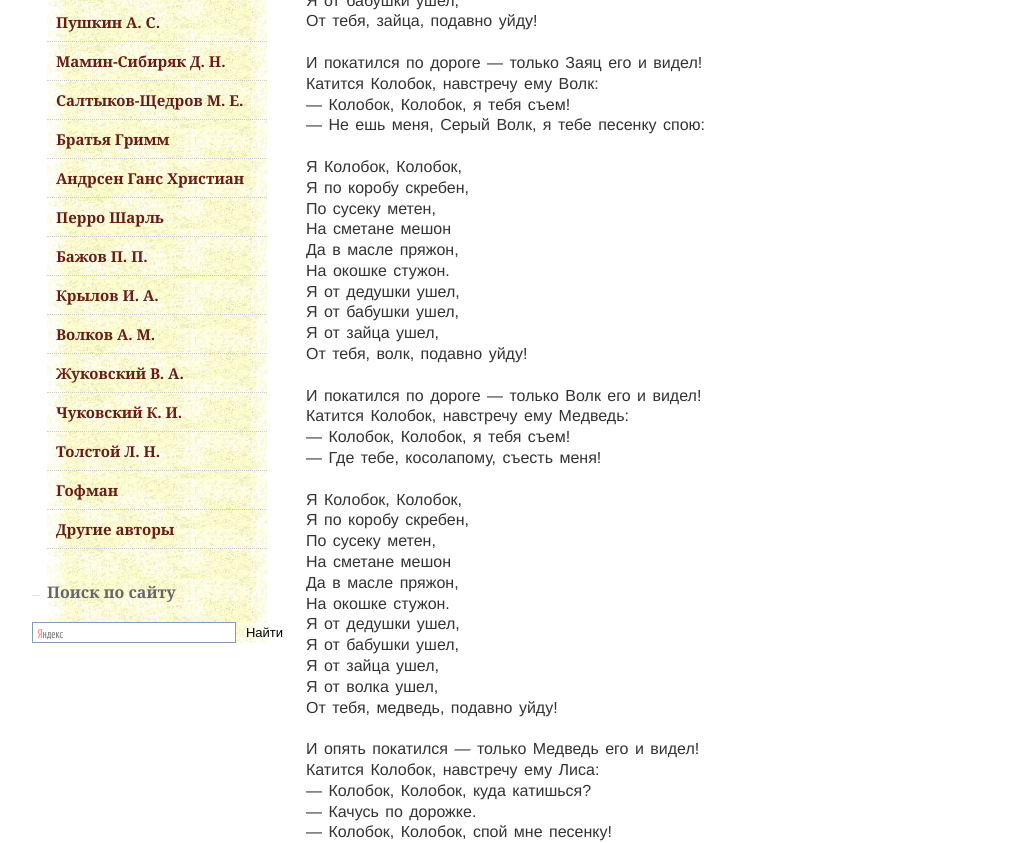
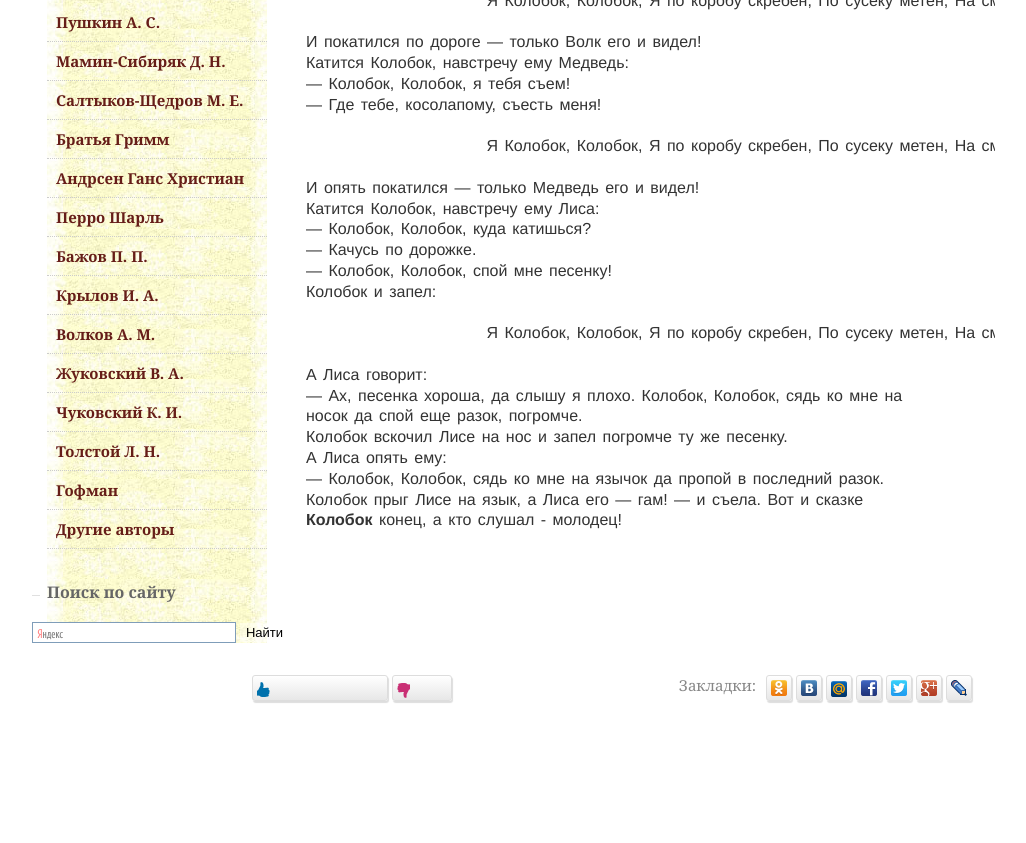
Before and after one commit to AleksandrYahno/azku.ru, a plain HTML site: page index.html in a window 1280 px wide. Shown: the part 758-1601 px from the top of the page, without its empty margins (127-1153 px from the left). After the commit the page ends 1491 px from the top, so only its background shows below. Drawn offline with Linux system fonts and the light colour scheme.

Commit message:
3-commit

```diff
--- a/index.html
+++ b/index.html
@@ -57,9 +57,7 @@
                 <div class="main-block">
                     <h1>Колобок</h1>
                     <div class="text-main-block">
-                        <p> Жили-были старик со старухой. <br>
-                        Вот и говорит старик старухе: <br>
-                         — Поди-ка, старуха, по коробу поскреби, по сусеку помети, не наскребешь ли муки на колобок.</p>
+                        <p> Жили-были старик со старухой. <br> Вот и говорит старик старухе: <br> — Поди-ка, старуха, по коробу поскреби, по сусеку помети, не наскребешь ли муки на колобок.</p>
 
                         <p>Взяла старуха крылышко, по коробу поскребла, по сусеку помела и наскребла муки горсти две. </p>
 
@@ -67,104 +65,68 @@
 
                         <p> Колобок полежал, полежал, взял да и покатился — с окна на лавку, с лавки на пол, пó полу к двери, прыг через порог — да в сени, из сеней на крыльцо, с крыльца на двор, со двора за ворота, дальше и дальше.</p>
 
-                         <p>Катится Колобок по дороге, навстречу ему Заяц:<br>
-                         — Колобок, Колобок, я тебя съем!<br>
-                         — Не ешь меня, Заяц, я тебе песенку спою:</p>
+                        <p>Катится Колобок по дороге, навстречу ему Заяц:<br> — Колобок, Колобок, я тебя съем!<br> — Не ешь меня, Заяц, я тебе песенку спою:</p>
                         <p class="poem">
-Я Колобок, Колобок,
-Я по коробу скребен,
-По сусеку метен,
-На сметане мешон
-Да в масле пряжон,
-На окошке стужон.
-Я от дедушки ушел,
-Я от бабушки ушел,
-От тебя, зайца, подавно уйду!
+                            Я Колобок, Колобок, Я по коробу скребен, По сусеку метен, На сметане мешон Да в масле пряжон, На окошке стужон. Я от дедушки ушел, Я от бабушки ушел, От тебя, зайца, подавно уйду!
                         </p>
 
-                         <p>И покатился по дороге — только Заяц его и видел!<br>
-                          Катится Колобок, навстречу ему Волк:<br>
-                          — Колобок, Колобок, я тебя съем!<br>
-                          — Не ешь меня, Серый Волк, я тебе песенку спою:</p>
+                        <p>И покатился по дороге — только Заяц его и видел!<br> Катится Колобок, навстречу ему Волк:<br> — Колобок, Колобок, я тебя съем!<br> — Не ешь меня, Серый Волк, я тебе песенку спою:</p>
 
                         <p class="poem">
-Я Колобок, Колобок,
-Я по коробу скребен,
-По сусеку метен,
-На сметане мешон
-Да в масле пряжон,
-На окошке стужон.
-Я от дедушки ушел,
-Я от бабушки ушел,
-Я от зайца ушел,
-От тебя, волк, подавно уйду!
+                            Я Колобок, Колобок, Я по коробу скребен, По сусеку метен, На сметане мешон Да в масле пряжон, На окошке стужон. Я от дедушки ушел, Я от бабушки ушел, Я от зайца ушел, От тебя, волк, подавно уйду!
                         </p>
 
-                        <p>И покатился по дороге — только Волк его и видел!<br>
-                         Катится Колобок, навстречу ему Медведь:<br>
-                         — Колобок, Колобок, я тебя съем! <br>
-                         — Где тебе, косолапому, съесть меня!</p>
+                        <p>И покатился по дороге — только Волк его и видел!<br> Катится Колобок, навстречу ему Медведь:<br> — Колобок, Колобок, я тебя съем! <br> — Где тебе, косолапому, съесть меня!</p>
 
-                         <p class="poem">
-Я Колобок, Колобок,
-Я по коробу скребен,
-По сусеку метен,
-На сметане мешон
-Да в масле пряжон,
-На окошке стужон.
-Я от дедушки ушел,
-Я от бабушки ушел,
-Я от зайца ушел,
-Я от волка ушел,
-От тебя, медведь, подавно уйду!
+                        <p class="poem">
+                            Я Колобок, Колобок, Я по коробу скребен, По сусеку метен, На сметане мешон Да в масле пряжон, На окошке стужон. Я от дедушки ушел, Я от бабушки ушел, Я от зайца ушел, Я от волка ушел, От тебя, медведь, подавно уйду!
                         </p>
 
                         <p>
-                         И опять покатился — только Медведь его и видел!<br>
-                         Катится Колобок, навстречу ему Лиса:<br>
-                         — Колобок, Колобок, куда катишься?<br>
-                         — Качусь по дорожке.<br>
-                         — Колобок, Колобок, спой мне песенку!<br>
-                         Колобок и запел:<br>
+                            И опять покатился — только Медведь его и видел!<br> Катится Колобок, навстречу ему Лиса:<br> — Колобок, Колобок, куда катишься?<br> — Качусь по дорожке.<br> — Колобок, Колобок, спой мне песенку!<br> Колобок и запел:<br>
                         </p>
 
-                         <p class="poem">
-Я Колобок, Колобок,
-Я по коробу скребен,
-По сусеку метен,
-На сметане мешон
-Да в масле пряжон,
-На окошке стужон.
-Я от дедушки ушел,
-Я от бабушки ушел,
-Я от зайца ушел,
-Я от волка ушел,
-От медведя ушел,
-От тебя, лисы, нехитро уйти!
+                        <p class="poem">
+                            Я Колобок, Колобок, Я по коробу скребен, По сусеку метен, На сметане мешон Да в масле пряжон, На окошке стужон. Я от дедушки ушел, Я от бабушки ушел, Я от зайца ушел, Я от волка ушел, От медведя ушел, От тебя, лисы, нехитро уйти!
                         </p>
 
-                         <p>
-                         А Лиса говорит:<br>
-                         — Ах, песенка хороша, да слышу я плохо. Колобок, Колобок, сядь ко мне на<br>
-                         носок да спой еще разок, погромче.<br>
-                         Колобок вскочил Лисе на нос и запел погромче ту же песенку.<br>
-                         А Лиса опять ему: <br>
-                         — Колобок, Колобок, сядь ко мне на язычок да пропой в последний разок.<br>
-                         Колобок прыг Лисе на язык, а Лиса его — гам! — и съела. Вот и сказке<br>
-                         <strong>Колобок </strong>конец, а кто слушал - молодец!
-                         </p>
+                        <p>
+                            А Лиса говорит:<br> — Ах, песенка хороша, да слышу я плохо. Колобок, Колобок, сядь ко мне на<br> носок да спой еще разок, погромче.<br> Колобок вскочил Лисе на нос и запел погромче ту же песенку.<br> А Лиса опять ему: <br> — Колобок, Колобок, сядь ко мне на язычок да пропой в последний разок.<br> Колобок прыг Лисе на язык, а Лиса его — гам! — и съела. Вот и сказке<br>
+                            <strong>Колобок </strong>конец, а кто слушал - молодец!
+                        </p>
+                    </div>
+                </div>
+                <div class="soc-block">
+                    <div class="soc-block-icon">
+                        <a href="#"><img class="like-icon" src="images/m4.png" alt="#">Нравится 6526</a>
+                    </div>
+                    <div class="soc-block-icon">
+                        <a href="#"><img class="dislike-icon" src="images/m4.png" alt="#">1153</a>
+                    </div>
+                    <div class="soc-block-icon">Закладки:</div>
+                    <div class="soc-block-icon">
+                        <a href="#"><img class="odnoklassniki-icon" src="images/m4.png" alt="#"></a>
+                    </div>
+                    <div class="soc-block-icon">
+                        <a href="#"><img class="vk-icon" src="images/m4.png" alt="#"></a>
+                    </div>
+                    <div class="soc-block-icon">
+                        <a href="#"><img class="mail-icon" src="images/m4.png" alt="#"></a>
+                    </div>
+                    <div class="soc-block-icon">
+                        <a href="#"><img class="facebook-icon" src="images/m4.png" alt="#"></a>
+                    </div>
+                    <div class="soc-block-icon">
+                        <a href="#"><img class="twit-icon" src="images/m4.png" alt="#"></a>
+                    </div>
+                    <div class="soc-block-icon">
+                        <a href="#"><img class="google-icon" src="images/m4.png" alt="#"></a>
+                    </div>
+                    <div class="soc-block-icon">
+                        <a href="#"><img class="pen-icon" src="images/m4.png" alt="#"></a>
                     </div>
                 </div>
 
-                <div class="soc-block">
-                   <div class="soc-block-icon"><a href="#"><img src="images/m4.png" alt="#"></a></div>
-                   <div class="soc-block-icon"><a href="#"><img src="images/m4.png" alt="#"></a></div>
-                   <div class="soc-block-icon"><a href="#"><img src="images/m4.png" alt="#"></a></div>
-                   <div class="soc-block-icon"><a href="#"><img src="images/m4.png" alt="#"></a></div>
-                   <div class="soc-block-icon"><a href="#"><img src="images/m4.png" alt="#"></a></div>
-                   <div class="soc-block-icon"><a href="#"><img src="images/m4.png" alt="#"></a></div>
-                   <div class="soc-block-icon"><a href="#"><img src="images/m4.png" alt="#"></a></div>
-                </div>
             </div>
         </div>
         <div class="footer">
--- a/style.css
+++ b/style.css
@@ -134,15 +134,94 @@ h1 {
 }
 
 .soc-block {
-    float: left;
+    float: right;
+    margin: 30px;
 }
 
 .soc-block-icon {
     float: left;
-    height: 20px;
+    height: 24px;
     overflow: hidden;
     border: 1px solid #ddd;
     margin: 2px;
-    border-radius: 4px;
-    box-shadow: 2px 2px 0 #999;
+    border-radius: 3px;
+    box-shadow: 1px 2px 1px #ddd;
+    background: linear-gradient(0deg, #E7E7E7, #fff);
 }
+
+.odnoklassniki-icon {
+    position: relative;
+    top: -414px;
+    left: 3px;
+    margin: 1px;
+}
+
+.mail-icon {
+    position: relative;
+    top: -292px;
+    left: 3px;
+    margin: 1px;
+}
+
+.vk-icon {
+    position: relative;
+    top: -270px;
+    left: 3px;
+    margin: 1px;
+}
+
+.facebook-icon {
+    position: relative;
+    top: -318px;
+    left: 3px;
+    margin: 1px;
+}
+
+.twit-icon {
+    position: relative;
+    top: -342px;
+    left: 3px;
+    margin: 1px;
+}
+
+.google-icon {
+    position: relative;
+    top: -640px;
+    left: 3px;
+    margin: 1px;
+}
+
+.pen-icon {
+    position: relative;
+    top: -390px;
+    left: 3px;
+    margin: 1px;
+}
+
+.like-icon {
+    position: relative;
+    top: -513px;
+    left: 3px;
+    margin: 1px;
+}
+
+.dislike-icon {
+    position: relative;
+    top: -487px;
+    left: 3px;
+    margin: 1px;
+}
+
+.soc-block-icon:nth-child(3) {
+    border: none;
+    float: left;
+    width: 300px;
+    height: 24px;
+    overflow: hidden;
+    margin: 2px;
+    padding-right: 6px;
+    box-shadow: none;
+    background: none;
+    color: #878787;
+    text-align: right
+}
```
